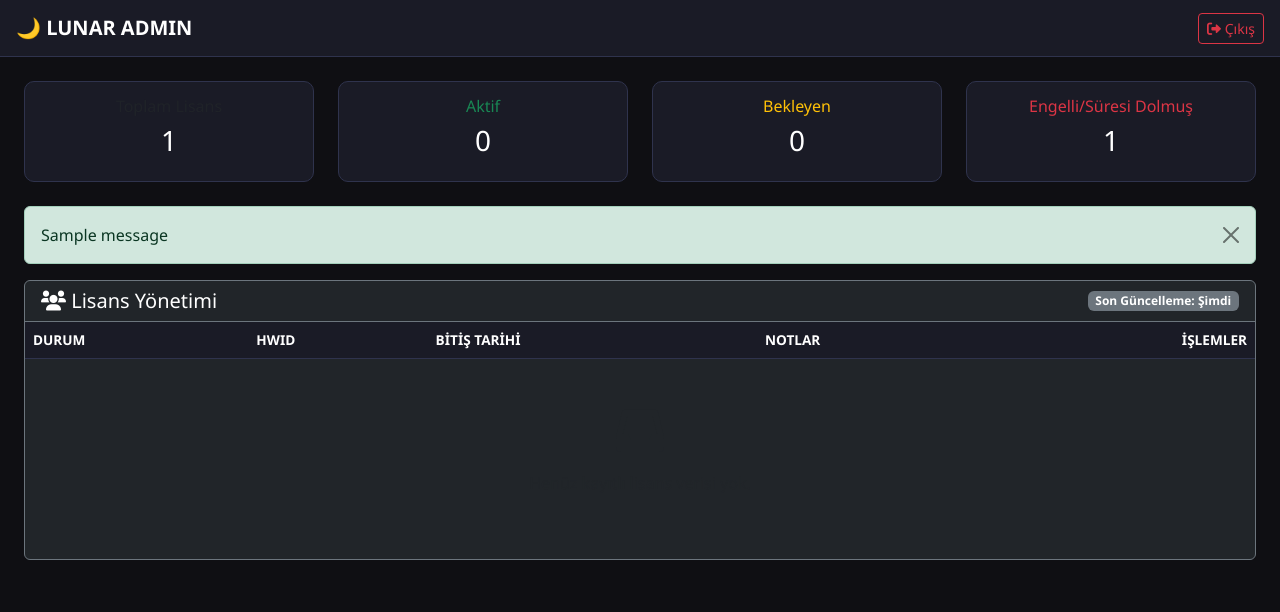
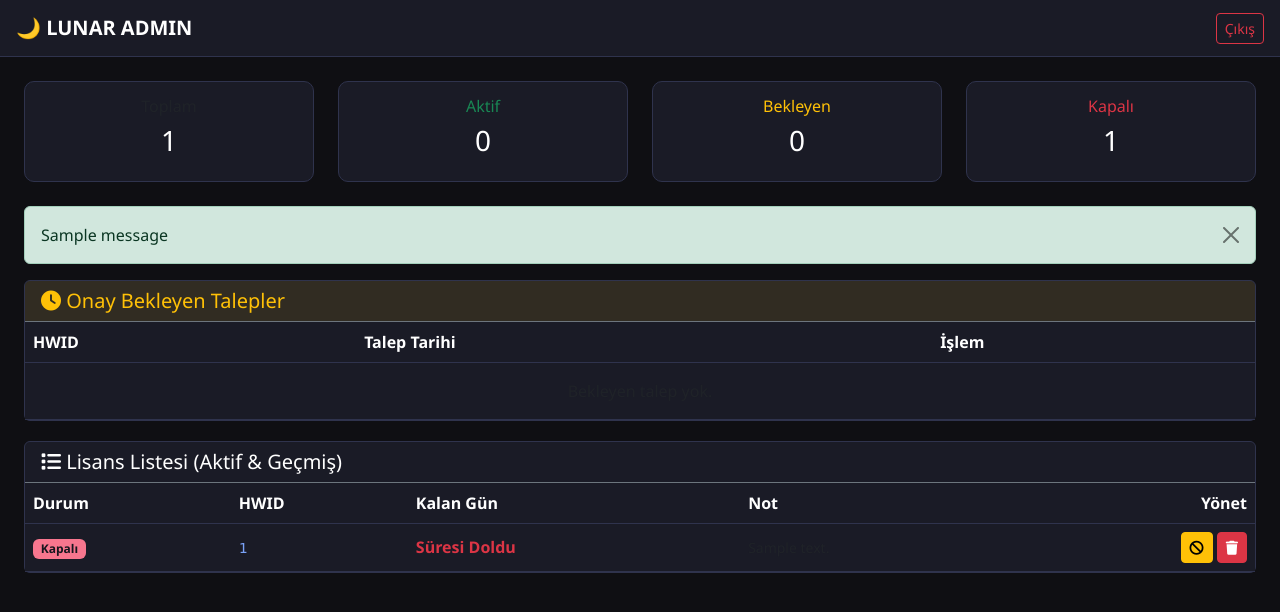
Before and after one commit to Q111user/sss, a Flask app: page /admin in a window 1280 px wide. Shown: the top 612 px of the page. Run offline with Flask 2, Linux system fonts and the light colour scheme; the visitor is signed in with stand-in values (Sample User, id 1); tables that the repository leaves empty hold one stand-in row (values such as "Sample post"); one stand-in notice (Sample message) is shown; lists and menus that the app fills with data are empty.

Commit message:
Update admin_index.html

```diff
--- a/templates/admin_index.html
+++ b/templates/admin_index.html
@@ -3,19 +3,19 @@
 <head>
     <meta charset="UTF-8">
     <meta name="viewport" content="width=device-width, initial-scale=1.0">
-    <title>Lunar Admin | Dashboard</title>
+    <title>Lunar Panel | Dashboard</title>
     <link href="https://cdn.jsdelivr.net/npm/bootstrap@5.3.0/dist/css/bootstrap.min.css" rel="stylesheet">
     <link rel="stylesheet" href="https://cdnjs.cloudflare.com/ajax/libs/font-awesome/6.0.0/css/all.min.css">
     <style>
         body { background-color: #0f0f13; color: #a9b1d6; font-family: 'Segoe UI', sans-serif; }
         .navbar { background-color: #1a1b26; border-bottom: 1px solid #2f334d; }
         .stat-card { background-color: #1a1b26; border: 1px solid #2f334d; border-radius: 10px; padding: 15px; }
+        .custom-card { background-color: #1a1b26; border: 1px solid #2f334d; margin-bottom: 20px; }
         .table-dark { --bs-table-bg: #1a1b26; --bs-table-border-color: #2f334d; }
         .badge-pending { background-color: #e0af68; color: #15161e; }
         .badge-active { background-color: #9ece6a; color: #15161e; }
         .badge-banned { background-color: #f7768e; color: #15161e; }
         .hwid-text { font-family: monospace; color: #7aa2f7; font-size: 0.9em; }
-        .action-btn { width: 32px; height: 32px; padding: 0; line-height: 32px; text-align: center; }
     </style>
 </head>
 <body>
@@ -23,153 +23,124 @@
 <nav class="navbar navbar-expand-lg navbar-dark mb-4 px-3">
     <a class="navbar-brand fw-bold text-white" href="#">🌙 LUNAR ADMIN</a>
     <div class="ms-auto">
-        <a href="{{ url_for('admin_logout') }}" class="btn btn-outline-danger btn-sm">
-            <i class="fas fa-sign-out-alt"></i> Çıkış
-        </a>
+        <a href="{{ url_for('admin_logout') }}" class="btn btn-outline-danger btn-sm">Çıkış</a>
     </div>
 </nav>
 
 <div class="container-fluid px-4">
     <div class="row mb-4">
-        <div class="col-md-3">
-            <div class="stat-card text-center">
-                <h6 class="text-muted">Toplam Lisans</h6>
-                <h3 class="text-white">{{ stats.total }}</h3>
-            </div>
-        </div>
-        <div class="col-md-3">
-            <div class="stat-card text-center">
-                <h6 class="text-success">Aktif</h6>
-                <h3 class="text-white">{{ stats.active }}</h3>
-            </div>
-        </div>
-        <div class="col-md-3">
-            <div class="stat-card text-center">
-                <h6 class="text-warning">Bekleyen</h6>
-                <h3 class="text-white">{{ stats.pending }}</h3>
-            </div>
-        </div>
-        <div class="col-md-3">
-            <div class="stat-card text-center">
-                <h6 class="text-danger">Engelli/Süresi Dolmuş</h6>
-                <h3 class="text-white">{{ stats.banned }}</h3>
-            </div>
-        </div>
+        <div class="col-md-3"><div class="stat-card text-center"><h6 class="text-muted">Toplam</h6><h3 class="text-white">{{ stats.total }}</h3></div></div>
+        <div class="col-md-3"><div class="stat-card text-center"><h6 class="text-success">Aktif</h6><h3 class="text-white">{{ stats.active }}</h3></div></div>
+        <div class="col-md-3"><div class="stat-card text-center"><h6 class="text-warning">Bekleyen</h6><h3 class="text-white">{{ stats.pending }}</h3></div></div>
+        <div class="col-md-3"><div class="stat-card text-center"><h6 class="text-danger">Kapalı</h6><h3 class="text-white">{{ stats.banned }}</h3></div></div>
     </div>
 
     {% with messages = get_flashed_messages(with_categories=true) %}
         {% if messages %}
             {% for category, message in messages %}
-                <div class="alert alert-{{ category }} alert-dismissible fade show" role="alert">
-                    {{ message }}
-                    <button type="button" class="btn-close" data-bs-dismiss="alert" aria-label="Close"></button>
-                </div>
+                <div class="alert alert-{{ category }} alert-dismissible fade show">{{ message }}<button type="button" class="btn-close" data-bs-dismiss="alert"></button></div>
             {% endfor %}
         {% endif %}
     {% endwith %}
 
-    <div class="card bg-dark border-secondary">
-        <div class="card-header border-secondary d-flex justify-content-between align-items-center">
-            <h5 class="mb-0 text-white"><i class="fas fa-users"></i> Lisans Yönetimi</h5>
-            <span class="badge bg-secondary">Son Güncelleme: Şimdi</span>
+    <div class="card custom-card">
+        <div class="card-header border-secondary bg-warning bg-opacity-10 text-warning">
+            <h5 class="mb-0"><i class="fas fa-clock"></i> Onay Bekleyen Talepler</h5>
         </div>
         <div class="card-body p-0">
             <div class="table-responsive">
                 <table class="table table-dark table-hover mb-0 align-middle">
                     <thead>
-                        <tr class="text-uppercase text-secondary" style="font-size: 0.85rem;">
-                            <th>Durum</th>
-                            <th>HWID</th>
-                            <th>Bitiş Tarihi</th>
-                            <th>Notlar</th>
-                            <th class="text-end">İşlemler</th>
-                        </tr>
+                        <tr class="text-secondary"><th>HWID</th><th>Talep Tarihi</th><th>İşlem</th></tr>
                     </thead>
                     <tbody>
-                        {% for row in licenses %}
+                        {% for row in pending_licenses %}
                         <tr>
+                            <td><span class="hwid-text">{{ row.hwid }}</span></td>
+                            <td>{{ row.created_at[:10] }}</td>
                             <td>
-                                {% if row.effective_status == 'ok' %}
-                                    <span class="badge badge-active"><i class="fas fa-check"></i> Aktif</span>
-                                {% elif row.effective_status == 'pending' %}
-                                    <span class="badge badge-pending"><i class="fas fa-clock"></i> Bekliyor</span>
-                                {% else %}
-                                    <span class="badge badge-banned"><i class="fas fa-ban"></i> Kapalı</span>
-                                {% endif %}
-                            </td>
-                            <td><span class="hwid-text" title="{{ row.hwid }}">{{ row.hwid }}</span></td>
-                            <td>{{ row.expires_at[:10] if row.expires_at else '-' }}</td>
-                            <td><small class="text-muted">{{ row.note }}</small></td>
-                            <td class="text-end">
-                                <button class="btn btn-success btn-sm action-btn" data-bs-toggle="modal" data-bs-target="#modalApprove{{ row.id }}" title="Onayla">
-                                    <i class="fas fa-check"></i>
-                                </button>
-
+                                <button class="btn btn-success btn-sm" data-bs-toggle="modal" data-bs-target="#modalApprove{{ row.id }}">Onayla</button>
                                 <form action="{{ url_for('admin_action') }}" method="POST" class="d-inline">
-                                    <input type="hidden" name="action" value="revoke">
-                                    <input type="hidden" name="hwid" value="{{ row.hwid }}">
-                                    <button class="btn btn-warning btn-sm action-btn" title="Engelle">
-                                        <i class="fas fa-ban"></i>
-                                    </button>
-                                </form>
-
-                                <form action="{{ url_for('admin_action') }}" method="POST" class="d-inline" onsubmit="return confirm('Bu lisansı tamamen silmek istediğine emin misin?');">
                                     <input type="hidden" name="action" value="delete">
                                     <input type="hidden" name="hwid" value="{{ row.hwid }}">
-                                    <button class="btn btn-danger btn-sm action-btn" title="Sil">
-                                        <i class="fas fa-trash"></i>
-                                    </button>
+                                    <button class="btn btn-danger btn-sm">Sil</button>
                                 </form>
                             </td>
                         </tr>
-
-                        <div class="modal fade" id="modalApprove{{ row.id }}" tabindex="-1" aria-hidden="true">
+                        <div class="modal fade" id="modalApprove{{ row.id }}" tabindex="-1">
                             <div class="modal-dialog modal-dialog-centered">
                                 <div class="modal-content bg-dark border-secondary text-light">
-                                    <div class="modal-header border-secondary">
-                                        <h5 class="modal-title">Lisans Onayla</h5>
-                                        <button type="button" class="btn-close btn-close-white" data-bs-dismiss="modal"></button>
-                                    </div>
+                                    <div class="modal-header border-secondary"><h5 class="modal-title">Onayla: {{ row.hwid[:8] }}...</h5><button type="button" class="btn-close btn-close-white" data-bs-dismiss="modal"></button></div>
                                     <form action="{{ url_for('admin_action') }}" method="POST">
                                         <div class="modal-body">
                                             <input type="hidden" name="action" value="approve">
                                             <input type="hidden" name="hwid" value="{{ row.hwid }}">
-                                            <div class="mb-3">
-                                                <label class="form-label">Süre (Gün)</label>
-                                                <select name="days" class="form-select bg-secondary text-white border-0">
-                                                    <option value="7">7 Gün (Haftalık)</option>
-                                                    <option value="30" selected>30 Gün (Aylık)</option>
-                                                    <option value="365">365 Gün (Yıllık)</option>
-                                                    <option value="9999">Sınırsız</option>
-                                                </select>
-                                            </div>
-                                            <div class="mb-3">
-                                                <label class="form-label">Müşteri Notu</label>
-                                                <input type="text" name="note" class="form-control bg-secondary text-white border-0" placeholder="Örn: Discord üzerinden alındı">
-                                            </div>
+                                            <div class="mb-3"><label>Süre</label><select name="days" class="form-select bg-secondary text-white border-0"><option value="30">30 Gün</option><option value="365">1 Yıl</option><option value="9999">Sınırsız</option></select></div>
+                                            <div class="mb-3"><label>Not</label><input name="note" class="form-control bg-secondary text-white border-0" placeholder="Müşteri adı vb."></div>
                                         </div>
-                                        <div class="modal-footer border-secondary">
-                                            <button type="button" class="btn btn-secondary" data-bs-dismiss="modal">İptal</button>
-                                            <button type="submit" class="btn btn-primary">Onayla ve Aktifleştir</button>
-                                        </div>
+                                        <div class="modal-footer border-secondary"><button type="submit" class="btn btn-primary">Kaydet</button></div>
                                     </form>
                                 </div>
                             </div>
                         </div>
+                        {% else %}
+                        <tr><td colspan="3" class="text-center text-muted py-3">Bekleyen talep yok.</td></tr>
                         {% endfor %}
                     </tbody>
                 </table>
             </div>
-            {% if not licenses %}
-            <div class="text-center p-5 text-muted">
-                <i class="fas fa-inbox fa-3x mb-3"></i>
-                <p>Henüz kayıtlı lisans verisi yok.</p>
-            </div>
-            {% endif %}
         </div>
     </div>
+
+    <div class="card custom-card">
+        <div class="card-header border-secondary">
+            <h5 class="mb-0 text-white"><i class="fas fa-list"></i> Lisans Listesi (Aktif & Geçmiş)</h5>
+        </div>
+        <div class="card-body p-0">
+            <div class="table-responsive">
+                <table class="table table-dark table-hover mb-0 align-middle">
+                    <thead>
+                        <tr class="text-secondary">
+                            <th>Durum</th>
+                            <th>HWID</th>
+                            <th>Kalan Gün</th>
+                            <th>Not</th>
+                            <th class="text-end">Yönet</th>
+                        </tr>
+                    </thead>
+                    <tbody>
+                        {% for row in active_licenses %}
+                        <tr>
+                            <td>
+                                {% if row.effective_status == 'ok' %} <span class="badge badge-active">Aktif</span>
+                                {% else %} <span class="badge badge-banned">Kapalı</span> {% endif %}
+                            </td>
+                            <td><span class="hwid-text">{{ row.hwid }}</span></td>
+                            <td class="fw-bold {{ 'text-danger' if row.remaining_days == 'Süresi Doldu' else 'text-success' }}">{{ row.remaining_days }}</td>
+                            <td><small class="text-muted">{{ row.note }}</small></td>
+                            <td class="text-end">
+                                <form action="{{ url_for('admin_action') }}" method="POST" class="d-inline">
+                                    <input type="hidden" name="action" value="revoke">
+                                    <input type="hidden" name="hwid" value="{{ row.hwid }}">
+                                    <button class="btn btn-warning btn-sm" title="Erişimi Kes"><i class="fas fa-ban"></i></button>
+                                </form>
+                                <form action="{{ url_for('admin_action') }}" method="POST" class="d-inline" onsubmit="return confirm('Silinsin mi?');">
+                                    <input type="hidden" name="action" value="delete">
+                                    <input type="hidden" name="hwid" value="{{ row.hwid }}">
+                                    <button class="btn btn-danger btn-sm" title="Sil"><i class="fas fa-trash"></i></button>
+                                </form>
+                            </td>
+                        </tr>
+                        {% else %}
+                        <tr><td colspan="5" class="text-center text-muted py-3">Kayıt bulunamadı.</td></tr>
+                        {% endfor %}
+                    </tbody>
+                </table>
+            </div>
+        </div>
+    </div>
+
 </div>
-
 <script src="https://cdn.jsdelivr.net/npm/bootstrap@5.3.0/dist/js/bootstrap.bundle.min.js"></script>
 </body>
 </html>
```
